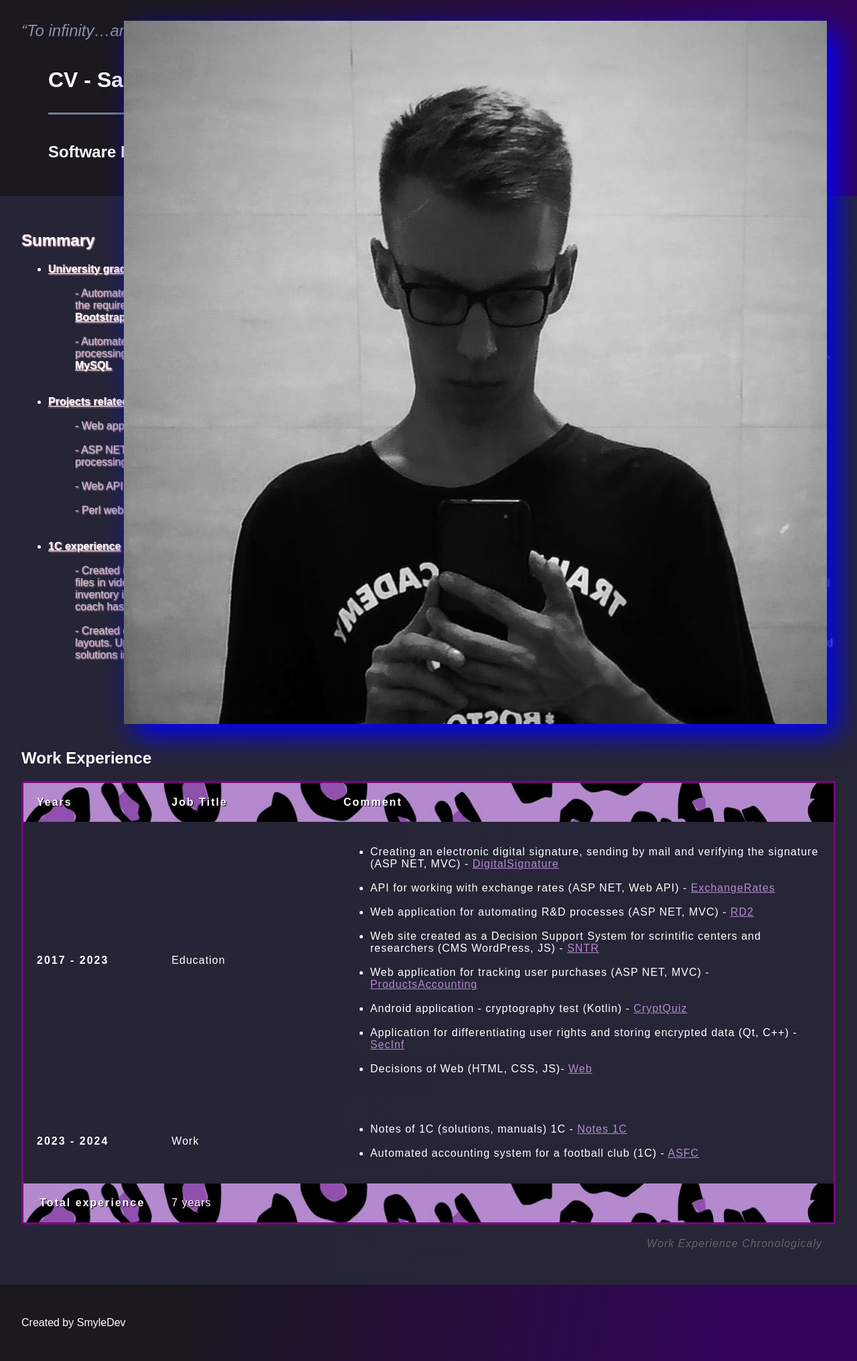
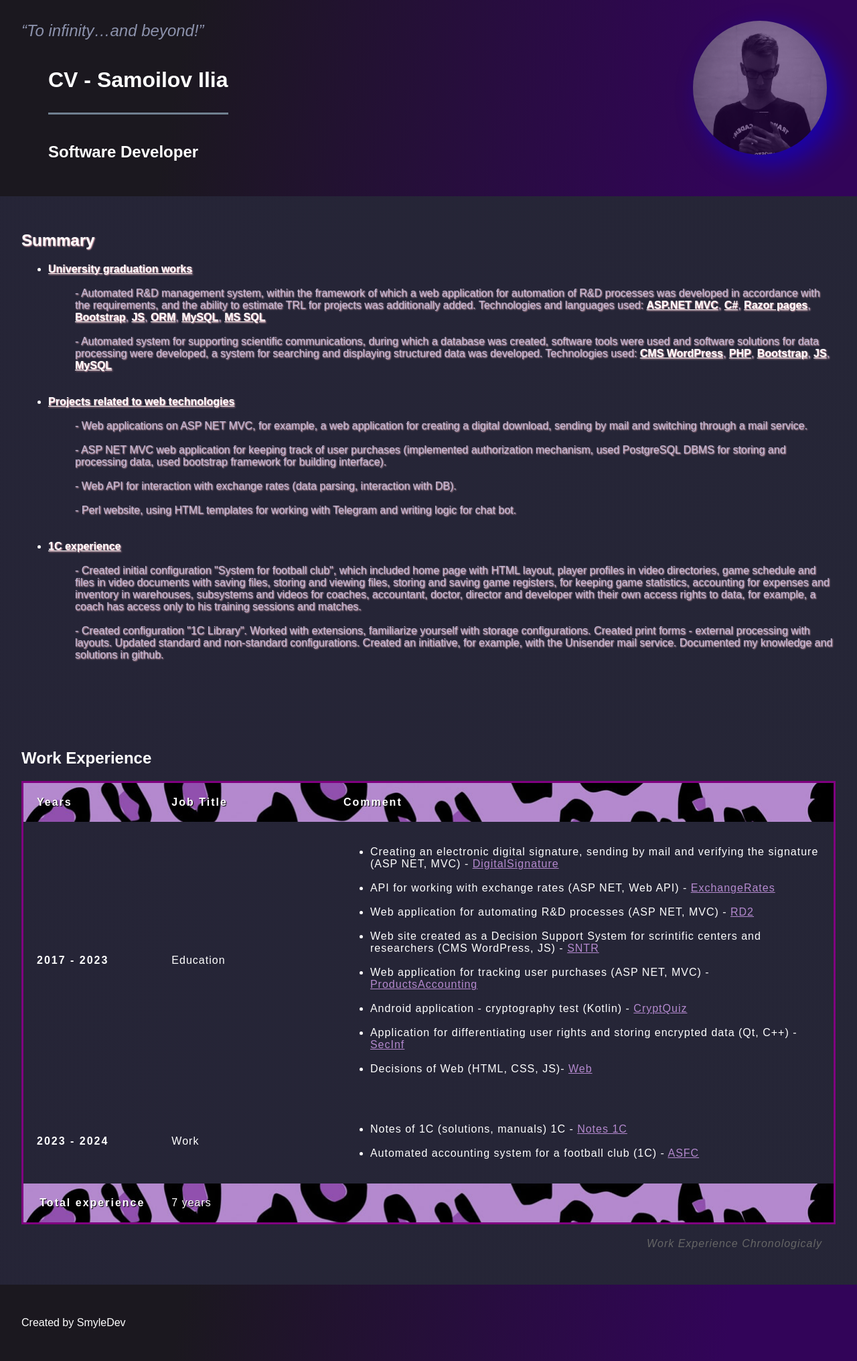
Before and after one commit to smyledev/smyledev.github.io, a Jekyll site: the page cv.html, which Jekyll copies as it is, in a window 1280 px wide. Shown: the whole page at 67% size. Built offline with Jekyll 4.4.1, drawn with Linux system fonts in a browser that asks for light colours; some web fonts are replaced.

Commit message:
Update cv.html

```diff
--- a/cv.html
+++ b/cv.html
@@ -18,7 +18,7 @@
                 <li style="display: inline;">
                     <figure style="display: inline-block; position: absolute; top: 15px; right: 5px;">
                         <a href="https://github.com/smyledev">
-                        <img class="photo" src="images/photo.jpeg" alt="Photo">
+                        <img class="photo" style=" width:200px; border-radius: 100%; opacity: 0.5;" src="images/photo.jpeg" alt="Photo">
                         </a>
                     </figure>
                 </li>
```
